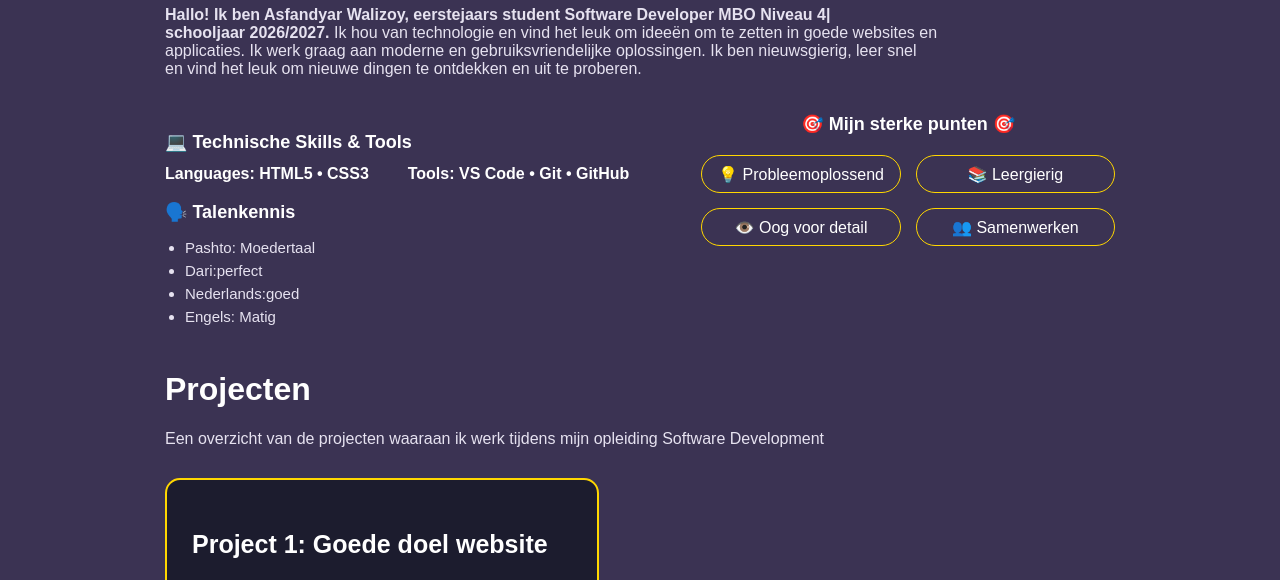
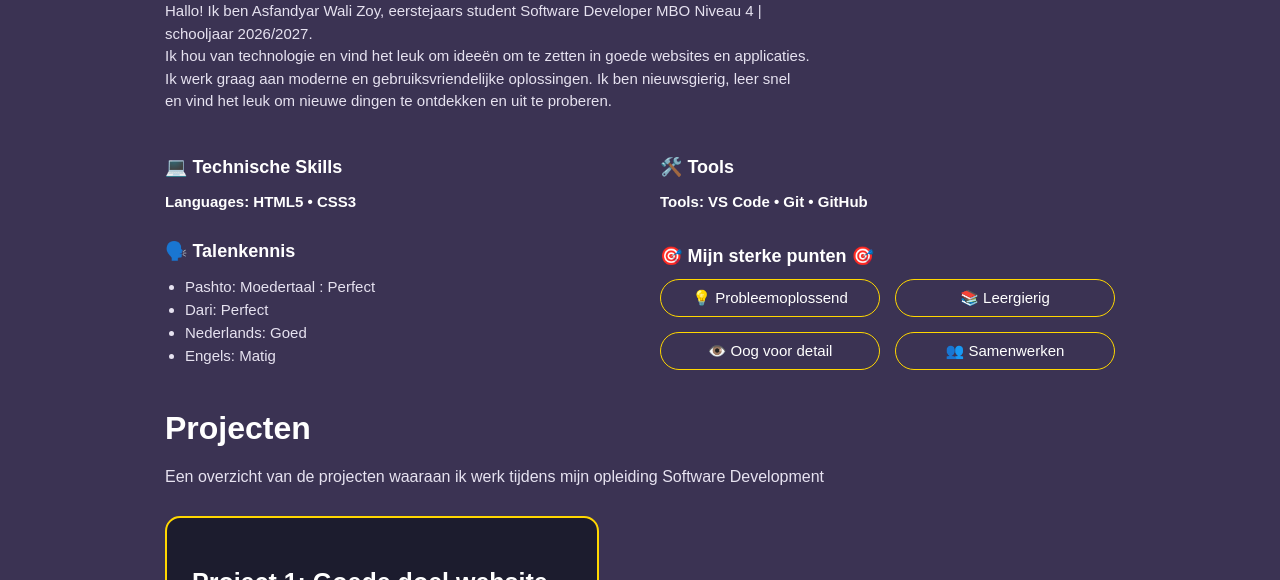
Before and after one commit to Khan26-oss/Portfolio, a plain HTML site: page index.html in a window 1280 px wide. Shown: the part 719-1299 px from the top of the page. Drawn offline with Linux system fonts and the light colour scheme.

Commit message:
ik heb de tools in section about me aangepast

```diff
--- a/index.html
+++ b/index.html
@@ -37,61 +37,54 @@
         </div>
     </section>
 
+
+
     <!--About me-->
 <main class="container">
     <h1>About me</h1>
 
     <div class="intro-text">
         <p>
-                <strong>Hallo! Ik ben Asfandyar Walizoy, eerstejaars student Software Developer MBO Niveau 4|<br>
-                    schooljaar 2026/2027.</strong>
-                Ik hou van technologie en vind het leuk om ideeën om te zetten in goede websites en<br> applicaties.
+            Hallo! Ik ben Asfandyar Wali Zoy, eerstejaars student Software Developer MBO Niveau 4 |<br>
+            schooljaar 2026/2027.<br>
+            Ik hou van technologie en vind het leuk om ideeën om te zetten in goede websites en applicaties.<br>
             Ik werk graag aan moderne en gebruiksvriendelijke oplossingen. Ik ben nieuwsgierig, leer snel<br>
             en vind het leuk om nieuwe dingen te ontdekken en uit te proberen.
         </p>
     </div>
 
     <div class="content-grid">
-            <!--Linkerkolom: skils&Talen-->
+        <!-- Linkerkolom: Languages & Talenkennis -->
         <div class="column">
-                <h3>💻 Technische Skills & Tools</h3>
+            <h3>💻 Technische Skills</h3>
             <p><strong>Languages:</strong> HTML5 • CSS3</p>
-                <p><strong>Tools:</strong> VS Code • Git • GitHub</p>
 
             <h3 class="sub-title">🗣️ Talenkennis</h3>
             <ul class="languages-list">
-                    <li>Pashto: Moedertaal</li>
-                    <li>Dari:perfect</li>
-                    <li>Nederlands:goed</li>
+                <li>Pashto: Moedertaal : Perfect</li>
+                <li>Dari: Perfect</li>
+                <li>Nederlands: Goed</li>
                 <li>Engels: Matig</li>
             </ul>
         </div>
 
-            <!--Rechterkolom: sterkepunten-->
+        <!-- Rechterkolom: Tools bovenaan, daaronder Mijn sterke punten -->
         <div class="colum">
+            <h3>🛠️ Tools</h3>
+            <p class="tools-regel"><strong>Tools:</strong> VS Code • Git • GitHub</p>
+
             <h3 class="center-title">🎯 Mijn sterke punten 🎯</h3>
-
             <div class="badges-container">
-            <button type="button" class="badge">
-                💡 Probleemoplossend
-            </button>
-
-            <button type="button" class="badge">
-                📚 Leergierig
-            </button>
-
-            <button type="button" class="badge">
-                👁️ Oog voor detail
-            </button>
-
-            <button type="button" class="badge">
-                👥 Samenwerken
-            </button>
+                <button type="button" class="badge">💡 Probleemoplossend</button>
+                <button type="button" class="badge">📚 Leergierig</button>
+                <button type="button" class="badge">👁️ Oog voor detail</button>
+                <button type="button" class="badge">👥 Samenwerken</button>
             </div>
         </div>
-
     </div>
 </main>
+
+
 
         <!--section projecten-->
         <div class="Projecten">
--- a/style1.css
+++ b/style1.css
@@ -85,40 +85,50 @@ nav a:hover {
     max-width: 950px;
     margin: 30px auto;
     padding: 0 20px;
+    font-family: Arial, Helvetica, sans-serif;
+}
+
+.container h1 {
+    color: #ffffff;
+    font-size: 28px;
+    margin-bottom: 20px;
 }
 
 .intro-text {
-    margin-bottom: 12px;
-    font-size: 16px;
+    margin-bottom: 25px;
+    font-size: 15px;
     color: #e6e2f0;
+    line-height: 1.5;
 }
 
-/* Grid layout voor de kolommen */
+/* Grid layout voor de twee hoofdkolommen */
 .content-grid {
     display: grid;
-    grid-template-columns: 1.2fr 1fr;
+    grid-template-columns: 1fr 1fr;
     gap: 40px;
-    margin-top: 35px;
     align-items: start;
 }
 
-/* Technische skills */
-.column h3 {
+/* Koppen */
+.column h3, .colum h3 {
     font-size: 18px;
     margin-bottom: 12px;
     color: #ffffff;
 }
 
-/* Languages en Tools */
-.column p {
-    display: inline-block;
-    width: 48%;
-    margin: 0;
-    vertical-align: top;
+/* Stijl voor Languages en Tools regels */
+.column p, .tools-regel {
     font-weight: 700;
+    color: #ffffff;
+    margin-bottom: 20px;
+    font-size: 15px;
 }
 
-/* Talenkennis */
+.sub-title {
+    margin-top: 30px;
+}
+
+/* Talenkennis lijst */
 .languages-list {
     list-style-type: disc;
     padding-left: 20px;
@@ -130,30 +140,20 @@ nav a:hover {
     font-size: 15px;
 }
 
-/* Rechterkolom */
-.colum {
-    padding-top: 0;
+/* Rechterkolom: Titel sterke punten */
+.center-title {
+    margin-top: 35px;
+    margin-bottom: 15px;
 }
 
-/* Mijn sterke punten */
-.center-title {
-    text-align: center;
-    font-size: 18px;
-    color: #ffffff;
-    margin-top: 0;
-    margin-bottom: 20px;
-}
-
-/* Vier buttons in twee rijen */
+/* Knoppen raster */
 .badges-container {
     display: grid;
     grid-template-columns: 1fr 1fr;
     gap: 15px;
-    transform: translateX(0);
-    margin-top: 0;
 }
 
-/* Buttons */
+/* Buttons stijl */
 .badge {
     display: flex;
     justify-content: center;
@@ -161,14 +161,14 @@ nav a:hover {
     width: 100%;
     min-height: 38px;
     box-sizing: border-box;
-
     background-color: transparent;
     border: 1.5px solid #ffd700;
     border-radius: 99px;
     color: white;
-    font-size: 16px;
+    font-size: 15px;
     font-family: inherit;
     cursor: pointer;
+    transition: background-color 0.2s, color 0.2s;
 }
 
 .badge:hover {
@@ -184,8 +184,6 @@ nav a:hover {
     padding: 0 20px;
 
 }
-
-
 
 /*intro*/
 .intro{
```
Lines whose indentation alone changed are shown as unchanged.
